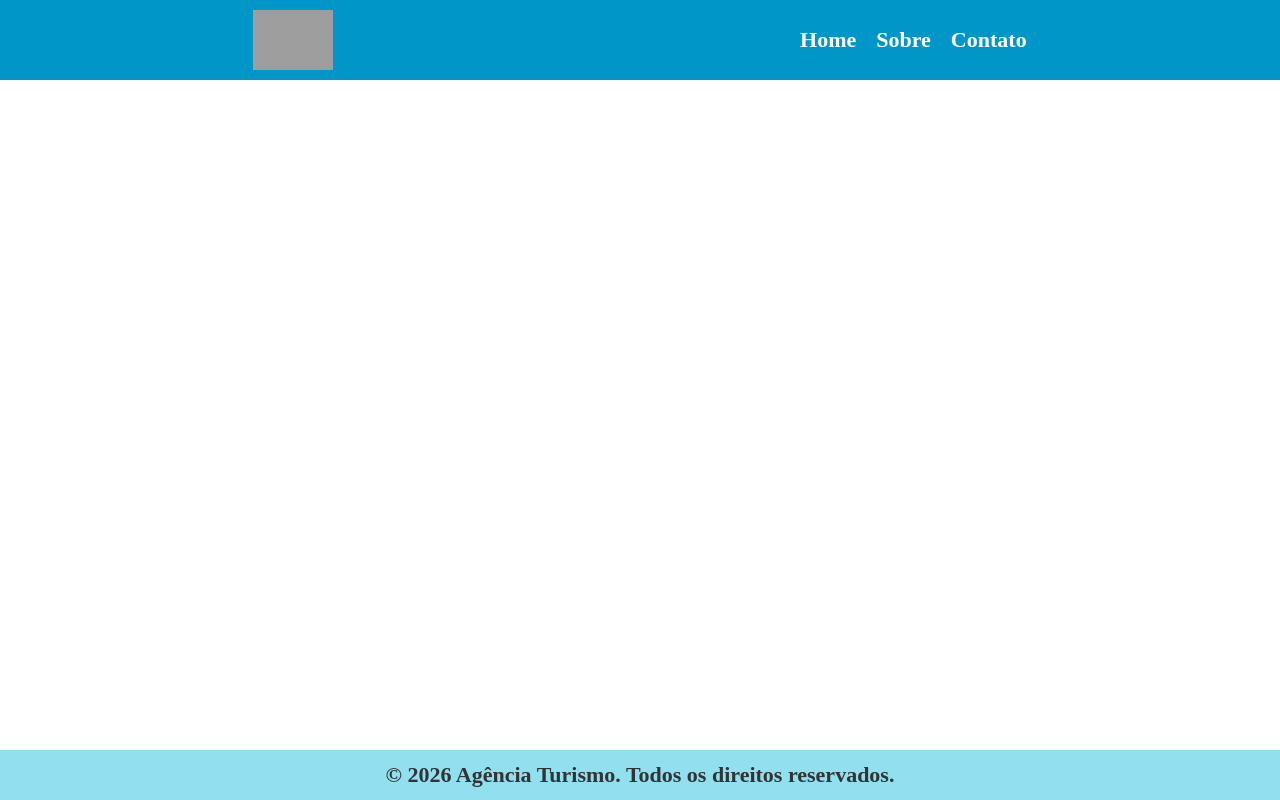
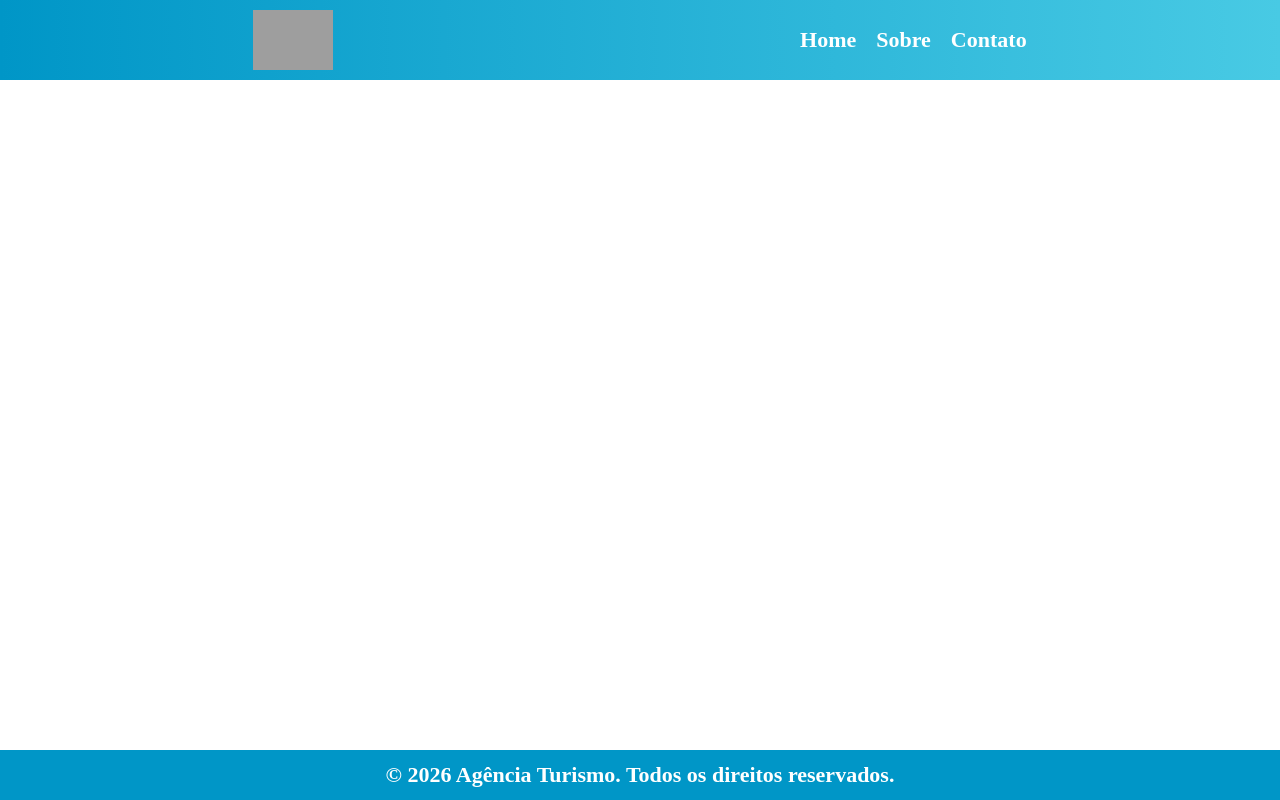
Before and after one commit to denneraladim/agencia-turismo, a React (Vite) app: page / in a window 1280 px wide. Built offline with nearby package versions, Linux system fonts and the light colour scheme; grey boxes are pictures that could not be loaded.

Commit message:
Atualizado as cores dos componentes header e footer

```diff
--- a/src/components/Footer/Footer.module.scss
+++ b/src/components/Footer/Footer.module.scss
@@ -4,8 +4,8 @@
 .footer {
     width: 100%;
     min-height: 50px;
-    background-color: c.$color-secondary;
-    color: c.$color-gray-dark;
+    background-color: c.$color-primary;
+    color: c.$color-white;
     font-size: 22px;
     font-weight: bold;
     display: flex;
--- a/src/components/Header/Header.module.scss
+++ b/src/components/Header/Header.module.scss
@@ -3,7 +3,7 @@
 .header {
   width: 100%;
   min-height: 50px;
-  background-color: c.$color-primary;
+  background: linear-gradient(90deg, #0096C7, #48CAE4);
   color: c.$color-white;
   padding: 10px 20px;
   display: flex;
```
